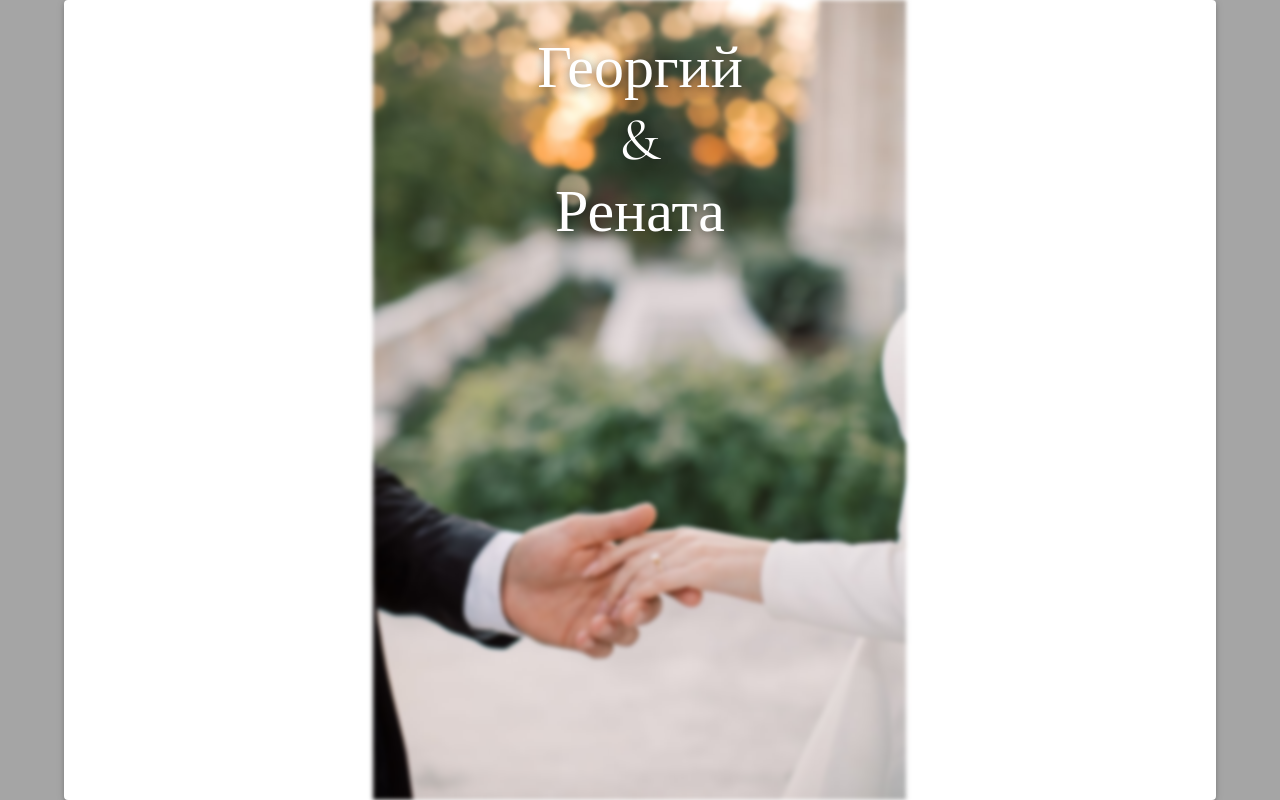
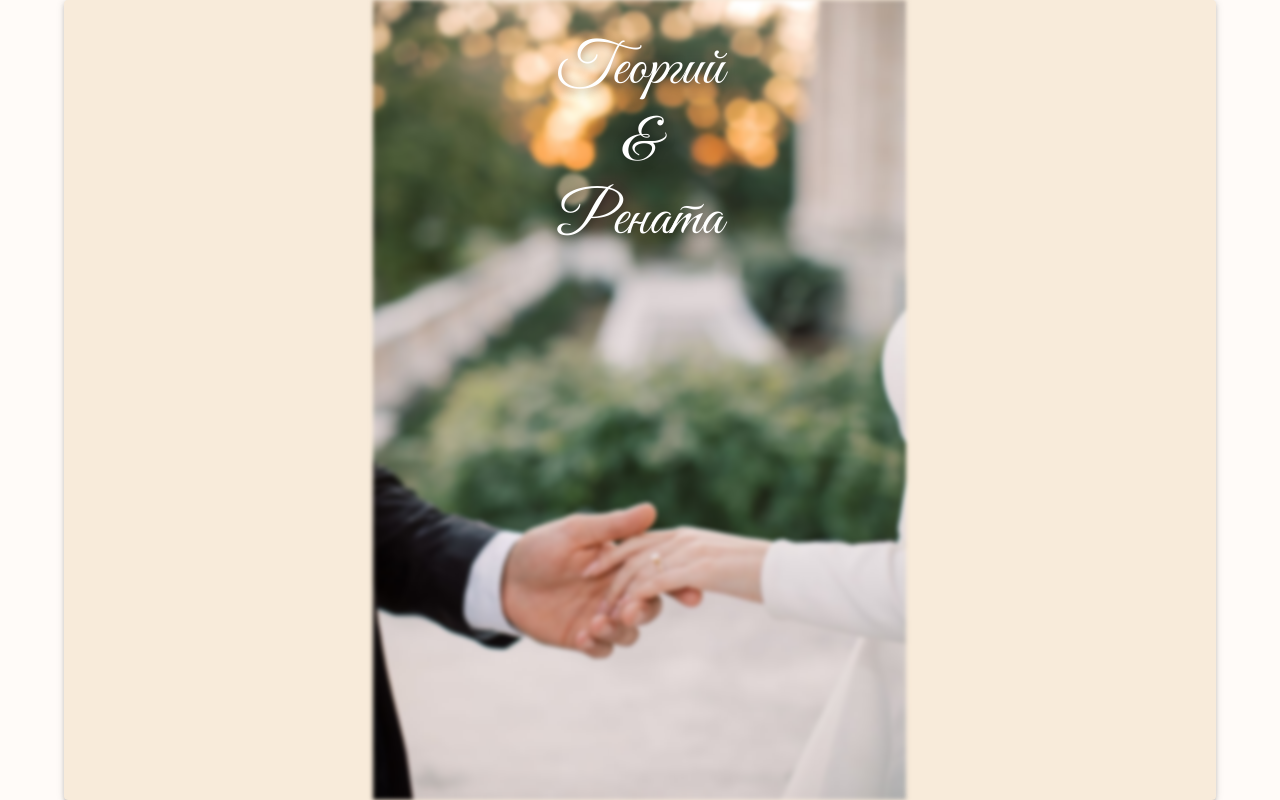
Before and after one commit to pemponce/ForSister, a React (Create React App) app in the folder front/: page / in a window 1280 px wide. Built offline with nearby package versions, Linux system fonts and the light colour scheme.

Commit message:
new wishes

```diff
--- a/front/src/App.css
+++ b/front/src/App.css
@@ -3,16 +3,17 @@
    ========================= */
 :root {
     /* colors */
-    --color-app-bg: #A5A5A5; /* серый фон страницы по требованию */
+    --color-app-bg: #FFFBF8;
     --color-header-bg: #080b11;
-    --color-text: #000;
+    --color-text: #633505;
     --color-text-invert: #ffffff;
     --color-accent: #000;
-    --color-card-bg: #ffffff; /* белые блоки */
+    --color-card-bg: #F8EBDA; /* белые блоки */
     --color-card-bg-alt: #e9dbd3;
 
     /* typography */
     --font-serif: "Cormorant Garamond", serif;
+    --font-top: "Great Vibes", cursive;
     --fs-h1: 3.5rem;
     --fs-hero: 3.8rem;
     --fs-body: 1.4rem;
@@ -25,6 +26,7 @@
     --spacing-lg: 50px;
     --spacing-md: 30px;
     --spacing-sm: 2rem;
+    --blocks-gap: 2%;
 
     /* components */
     --btn-font-w: 750;
@@ -60,6 +62,13 @@ html, body {
     overflow-x: hidden;
 }
 
+.great-vibes-regular {
+    font-family: "Great Vibes", cursive;
+    font-weight: 400;
+    font-style: normal;
+}
+
+
 * {
     min-width: 0;
 }
@@ -69,6 +78,8 @@ body {
     background: var(--color-app-bg) fixed;
     color: var(--color-text);
 }
+
+
 
 /* =========================
    UTILITIES
@@ -196,11 +207,20 @@ body {
 /* =========================
    TYPOGRAPHY
    ========================= */
-h1, .textContent, .VladKarina, .MuiTypography-root, .MuiFormLabel-root {
+h1, .textContent, .MuiTypography-root, .MuiFormLabel-root {
+    background-color: var(--color-card-bg);
     font-family: var(--font-serif);
     overflow-wrap: anywhere;
     word-break: break-word;
     hyphens: auto;
+}
+.css-3su884-MuiPaper-root {
+    background-color: var(--color-card-bg) !important;
+}
+
+.VladKarina {
+    font-family: var(--font-top);
+    font-weight: 100;
 }
 
 h1 {
@@ -229,10 +249,10 @@ h3 {
 .VladKarina {
     position: absolute;
     font-size: 60px;
+    font-weight: 50;
     /* важное: этот слой над картинкой */
     inset: 0;
     padding-top: var(--spacing-sm);
-    font-weight: 400;
     max-height: fit-content;
     font-style: normal;
     color: var(--color-text-invert);
@@ -268,6 +288,7 @@ h3 {
     font-size: var(--fs-body);
     color: var(--color-text);
     text-align: center;
+    margin-bottom: 2%;
 }
 
 /* =========================
@@ -354,33 +375,6 @@ h3 {
     transform: translateZ(0);
 }
 
-.glassImage {
-    width: var(--img-size-lg);
-    height: var(--img-size-lg);
-    margin: auto;
-    background-image: url('https://optim.tildacdn.com/tild3263-6338-4662-a336-656630633834/-/resize/122x/-/format/webp/photo.png');
-}
-
-.weddingCeremonyImage {
-    width: var(--img-size-lg);
-    height: var(--img-size-lg);
-    margin: auto;
-    background-image: url('https://optim.tildacdn.com/tild6463-6132-4337-b432-343636646333/-/resize/122x/-/format/webp/photo.png');
-}
-
-.FestiveBanquetImage {
-    width: var(--img-size-lg);
-    height: var(--img-size-lg);
-    margin: auto;
-    background-image: url('https://optim.tildacdn.com/tild6563-3933-4865-b261-636338666231/-/resize/122x/-/format/webp/photo.png');
-}
-
-.EndOfTheEveningImage {
-    width: var(--img-size-lg);
-    height: var(--img-size-lg);
-    margin: auto;
-    background-image: url('https://optim.tildacdn.com/tild6334-6533-4432-a331-376232633336/-/resize/122x/-/format/webp/photo.png');
-}
 
 .svgImage {
     width: var(--img-size-sm);
@@ -480,19 +474,6 @@ h3 {
     letter-spacing: .06em;
 }
 
-/* Кнопка «перейти к карте» */
-.mapBtn {
-    display: inline-block;
-    background: var(--color-accent);
-    color: #fff;
-    text-decoration: none;
-    padding: .6rem 1.1rem;
-    border-radius: 4px;
-    font-weight: 700;
-    font-family: var(--font-serif);
-    transition: transform .15s ease, opacity .15s ease;
-}
-
 .mapBtn:hover {
     transform: translateY(-1px);
     opacity: .9;
@@ -501,7 +482,7 @@ h3 {
 /* Фото слева снизу, квадратная композиция как в примере */
 .LocationImg {
     grid-column: 1 / 2;
-    width: 60%;
+    width: 85%;
     aspect-ratio: 4 / 3;
     object-fit: cover;
     margin: auto;
@@ -553,15 +534,17 @@ h3 {
 /* =========================
    MUI OVERRIDES
    ========================= */
-.MuiButton-root {
+.mapBtn {
     font-family: var(--font-serif) !important;
+    font-weight: 50;
     margin: auto !important;
+    margin-bottom: 5% !important;
     font-size: 0.8rem !important;
-    padding: 0.5rem !important;
+    padding: 0.3rem !important;
     align-content: center;
     width: 45% !important;
     outline: #080b11;
-    background-color: #373737 !important;
+    background-color: #CCBCA7 !important;
     max-width: 40% !important;
     white-space: normal !important;
 }
@@ -620,7 +603,7 @@ h3 {
 
 .css-1u23akw-MuiButtonBase-root-MuiPickersDay-root.Mui-selected {
     color: var(--color-accent) !important;
-    background-color: white !important;
+    background-color: var(--color-card-bg) !important;
 }
 
 .MuiPickersDay-root.Mui-selected::before {
@@ -812,7 +795,9 @@ h3 {
     :root {
         --color-app-bg: #ffffff;
     }
-
+    h1 {
+        margin-top: 0px !important;
+    }
     .page {
         padding: 0;
     }
@@ -822,6 +807,7 @@ h3 {
     [class*="MuiContainer-root"] {
         padding: 0 !important;
         margin: 0 !important;
+        margin-bottom: 3% !important;
     }
 
     /* Герой — на всю ширину и высоту видимой области */
--- a/front/src/App.js
+++ b/front/src/App.js
@@ -27,6 +27,11 @@ function MainPage() {
             <link
                 href="https://fonts.googleapis.com/css2?family=Cormorant+Garamond:ital,wght@0,300;0,400;0,500;0,600;0,700;1,300;1,400;1,500;1,600;1,700&display=swap"
                 rel="stylesheet"/>
+
+            <link rel="preconnect" href="https://fonts.googleapis.com"/>
+            <link rel="preconnect" href="https://fonts.gstatic.com" crossOrigin/>
+            <link href="https://fonts.googleapis.com/css2?family=Great+Vibes&display=swap" rel="stylesheet"/>
+
         </head>
         <body>
 
--- a/front/src/components/Author.js
+++ b/front/src/components/Author.js
@@ -2,7 +2,7 @@ import * as React from "react";
 
 export default function Author() {
     return (
-        <div style={{textAlign: "center", marginTop: "30px"}}>
+        <div style={{textAlign: "center", marginTop: "2%"}}>
             разработчик - <a style={{textDecoration: "none", color: "inherit"}} href="https://t.me/pemponceGTB"
                              target="_blank" rel="noreferrer">
             @pemponceGTB
--- a/front/src/components/PlaceInformation.js
+++ b/front/src/components/PlaceInformation.js
@@ -20,6 +20,7 @@ export default function PlaceInformation() {
                         className="LocationImg"
                     />
 
+                    <div className="textContent">
                     <h4 className="textContent" style={{ fontSize: "2rem" }}>
                         «Троя»<br />
                         г.Владикавказ, улица Барбашова, 70
@@ -27,7 +28,7 @@ export default function PlaceInformation() {
 
                     <h3>Ресторан «Троя»</h3>
 
-                    <Button
+                    <Button className="mapBtn"
                         variant="contained"
                         onClick={toggleMap}
                         aria-expanded={showMap}
@@ -47,6 +48,7 @@ export default function PlaceInformation() {
                             />
                         </div>
                     </Collapse>
+                    </div>
                 </Box>
             </Paper>
         </Container>
```
